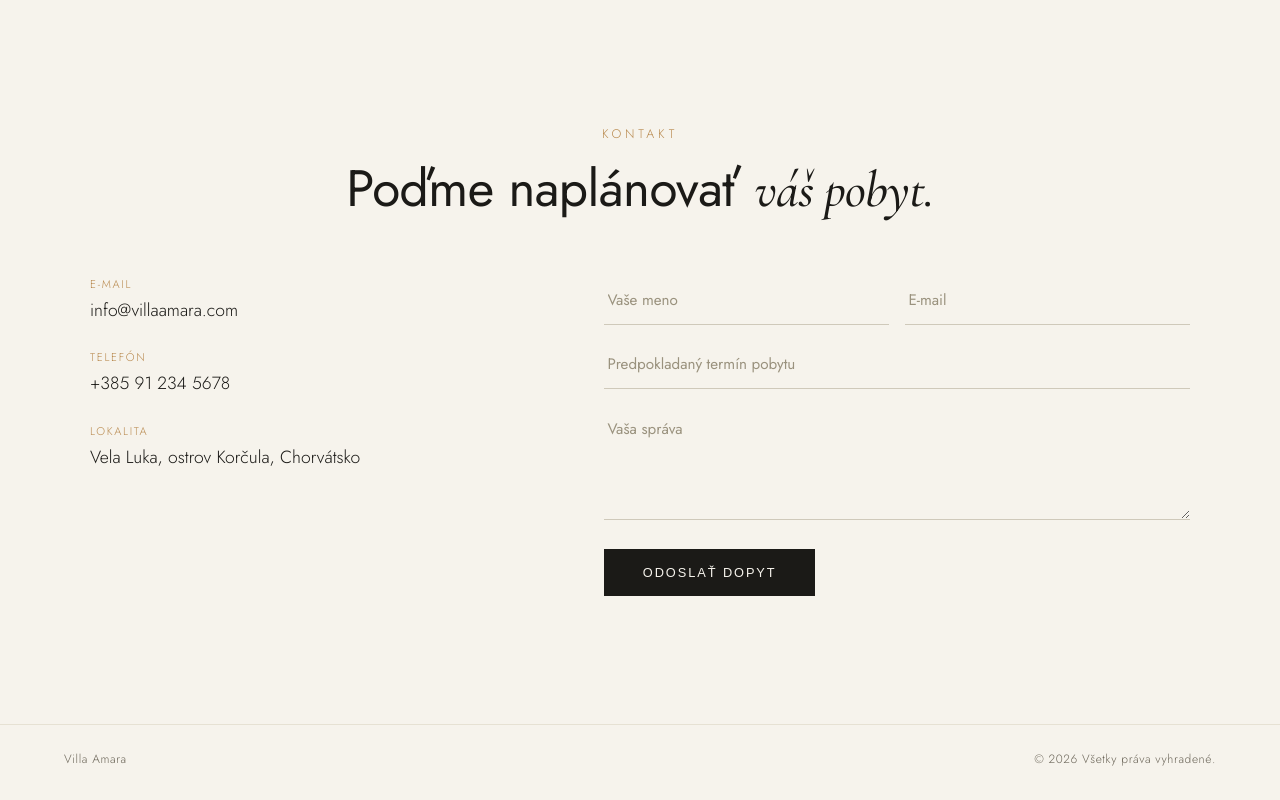
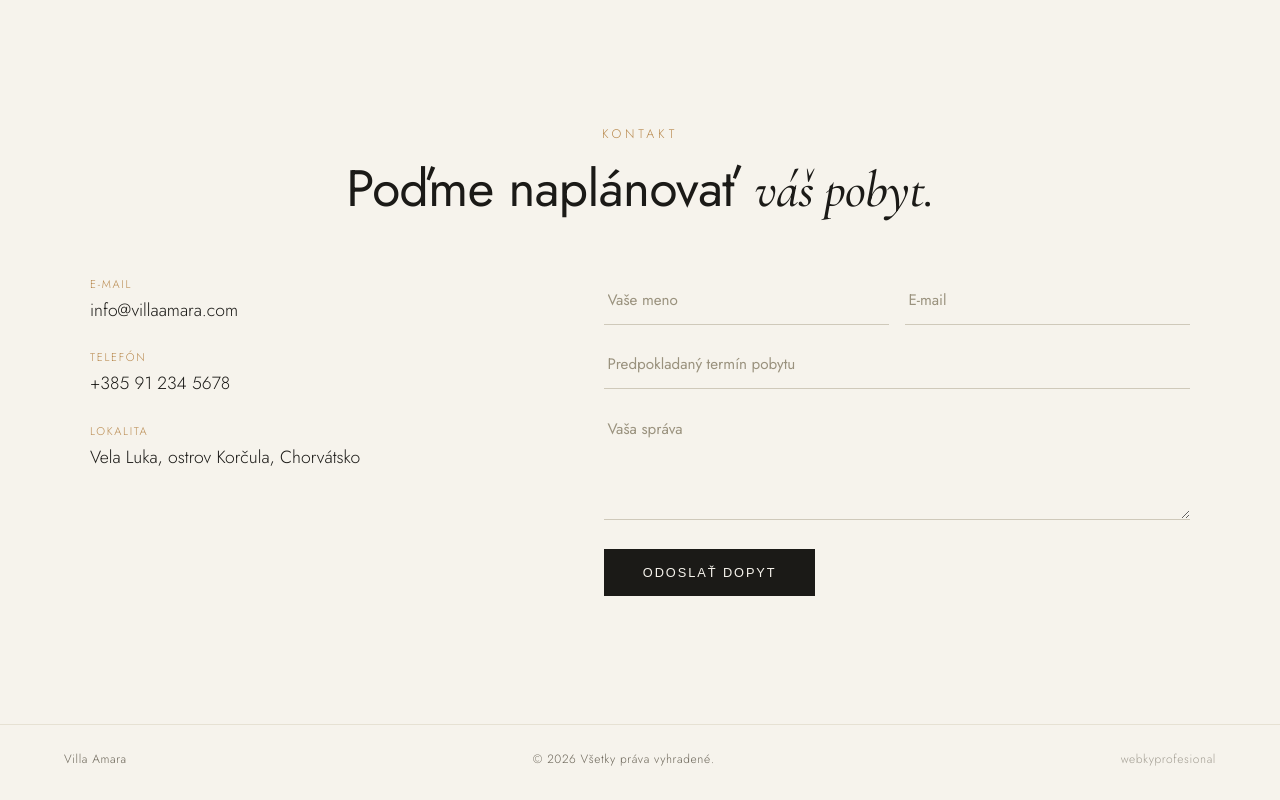
Before and after one commit to webkyprofesional/villa-amara, a plain HTML site: page index.html in a window 1280 px wide. Shown: the part 4049-4849 px from the top of the page. Drawn offline with nearby package versions, Linux system fonts and the light colour scheme.

Commit message:
Add webkyprofesional credit to footer
Co-Authored-By: Claude Sonnet 5 <noreply@anthropic.com>

```diff
--- a/css/style.css
+++ b/css/style.css
@@ -408,6 +408,9 @@ main { position: relative; z-index: 1; background: var(--cream); }
   color: #6b6558;
   border-top: 1px solid #e6e1d3;
 }
+.footer-credit {
+  opacity: 0.6;
+}
 
 /* ---------- Lightbox ---------- */
 .lightbox {
--- a/index.html
+++ b/index.html
@@ -157,6 +157,7 @@
 <footer class="footer">
   <span>Villa Amara</span>
   <span>&copy; <span id="year"></span> Všetky práva vyhradené.</span>
+  <span class="footer-credit">webkyprofesional</span>
 </footer>
 
 <div class="lightbox" id="lightbox">
```
